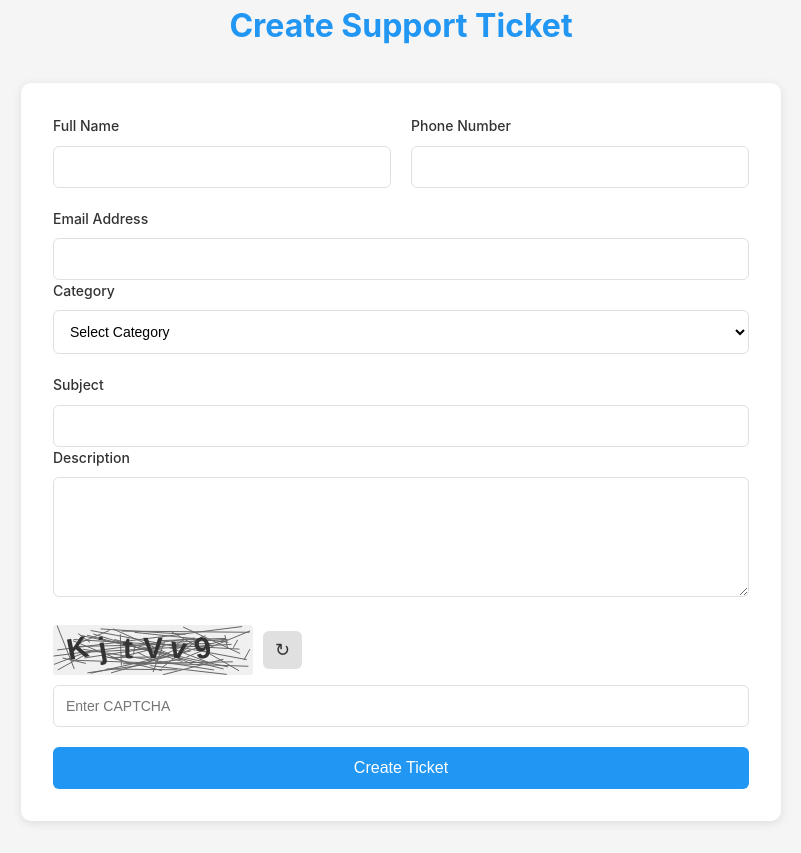
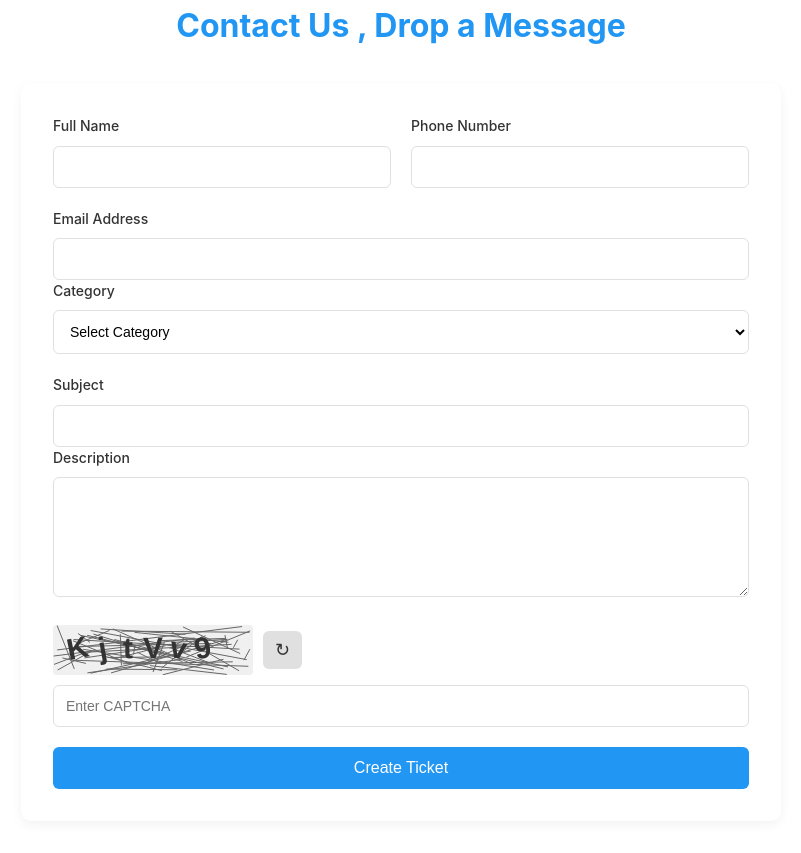
Before and after one commit to mohamedashic/ilahihealth_website, a plain HTML site: page index.html in a window 1280 px wide. Shown: the whole page, without its empty margins (239-1040 px from the left). Drawn offline with Linux system fonts and the light colour scheme.

Commit message:
titile change

```diff
--- a/index.html
+++ b/index.html
@@ -13,7 +13,7 @@
 
         body {
             font-family: -apple-system, BlinkMacSystemFont, 'Segoe UI', Roboto, Oxygen, Ubuntu, Cantarell, sans-serif;
-            background-color: #f5f5f5;
+            background-color: #fff; /* Changed from #f5f5f5 to white */
             color: #333;
             line-height: 1.6;
         }
@@ -22,6 +22,7 @@
             max-width: 800px;
             margin: 2rem auto;
             padding: 0 20px;
+            background: #fff;
         }
 
         h1 {
@@ -35,7 +36,7 @@
             background: #fff;
             padding: 2rem;
             border-radius: 10px;
-            box-shadow: 0 2px 10px rgba(0,0,0,0.1);
+            box-shadow: 0 4px 12px rgba(0,0,0,0.05);
         }
 
         .form-row {
@@ -225,7 +226,7 @@
     </header>
 
     <main>
-        <h1>Create Support Ticket</h1>
+        <h1>Contact Us , Drop a Message</h1>
         <div class="contact-container">
             <form class="ticket-form" id="ticketForm" onsubmit="return handleSubmit(event)">
                 <div class="ticket-id" id="ticketIdContainer" style="display: none;">
```
